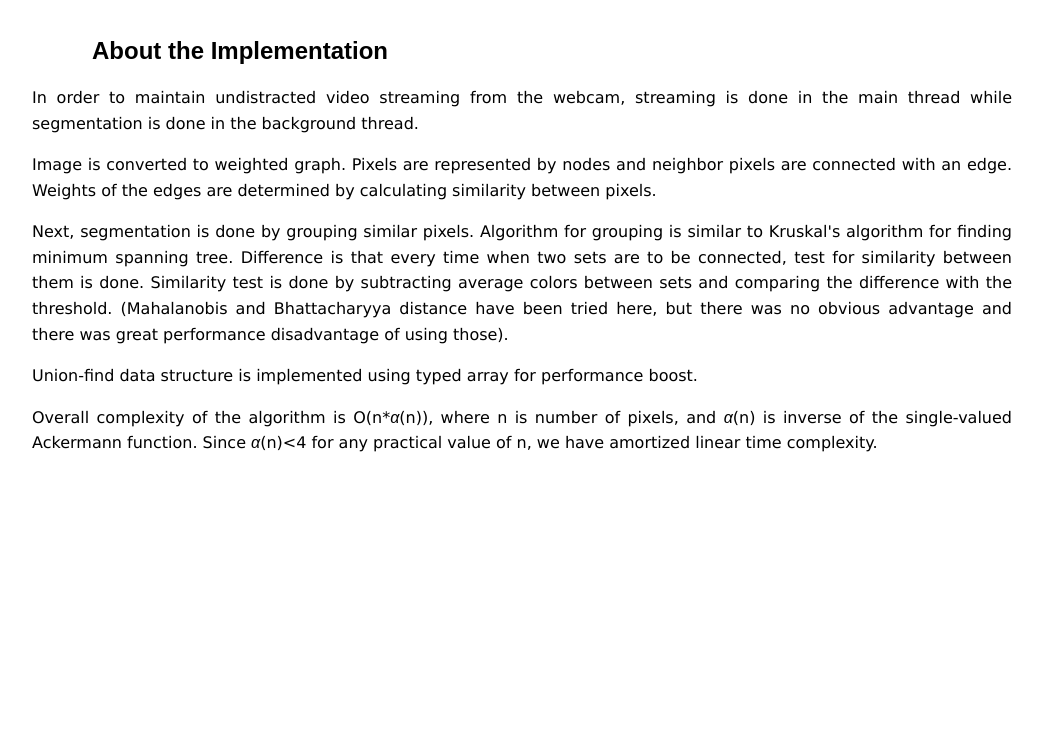
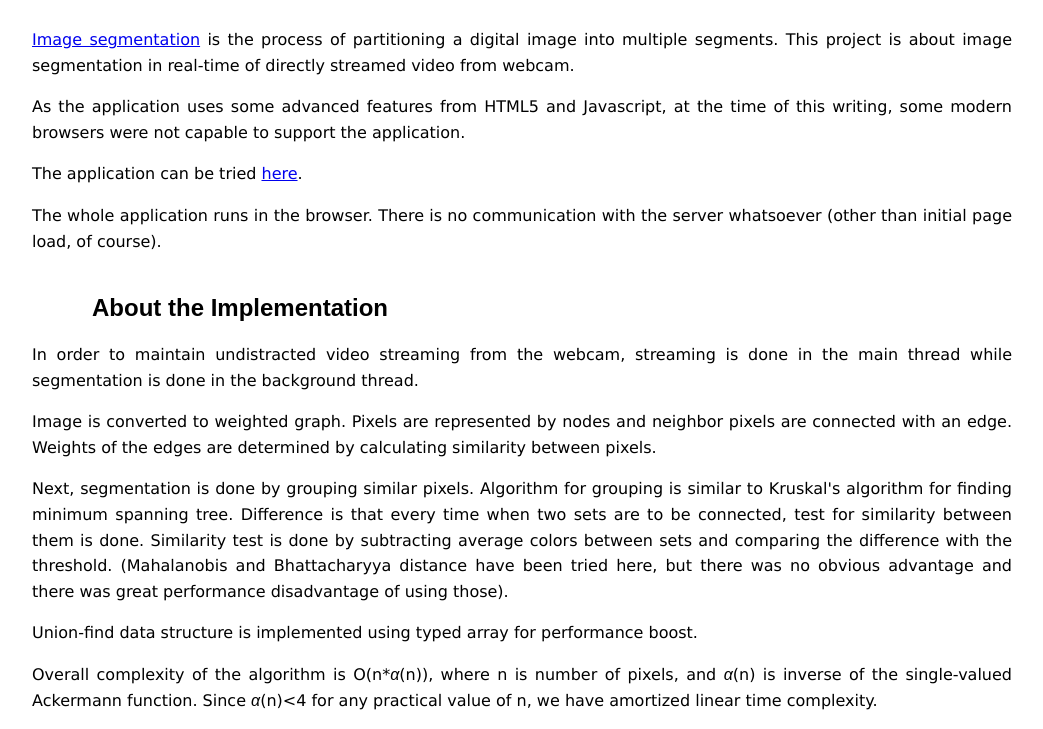
Before and after one commit to lukapopijac/real-time-image-segmentation, a plain HTML site: page index.html in a window 1280 px wide. Shown: the part 80-809 px from the top of the page, without its empty margins (118-1161 px from the left). Drawn offline with Linux system fonts and the light colour scheme.

Commit message:
added text about the image segmentation

```diff
--- a/index.html
+++ b/index.html
@@ -10,14 +10,26 @@
 		<article>
 			<h1>Real-time Image Segmentation</h1>
 
+			<p><a href="http://en.wikipedia.org/wiki/Image_segmentation">Image segmentation</a> is the process of partitioning a digital image into multiple segments. This project is about image segmentation in real-time of directly streamed video from webcam.</p>
+
+			<p>As the application uses some advanced features from HTML5 and Javascript, at the time of this writing, some modern browsers were not capable to support the application.</p>
+
+			<p>The application can be tried <a href="app/" target="_blank">here</a>.</p>
+
+			<p>The whole application runs in the browser. There is no communication with the server whatsoever (other than initial page load, of course).</p>
 
 			<h2>About the Implementation</h2>
 
 			<p>In order to maintain undistracted video streaming from the webcam, streaming is done in the main thread while segmentation is done in the background thread.</p>
+
 			<p>Image is converted to weighted graph. Pixels are represented by nodes and neighbor pixels are connected with an edge. Weights of the edges are determined by calculating similarity between pixels.</p>
+
 			<p>Next, segmentation is done by grouping similar pixels. Algorithm for grouping is similar to Kruskal's algorithm for finding minimum spanning tree. Difference is that every time when two sets are to be connected, test for similarity between them is done. Similarity test is done by subtracting average colors between sets and comparing the difference with the threshold. (Mahalanobis and Bhattacharyya distance have been tried here, but there was no obvious advantage and there was great performance disadvantage of using those).</p>
+
 			<p>Union-find data structure is implemented using typed array for performance boost.</p>
+
 			<p>Overall complexity of the algorithm is O(n*<span class="alpha">&alpha;</span>(n)), where n is number of pixels, and <span class="alpha">&alpha;</span>(n) is inverse of the single-valued Ackermann function. Since <span class="alpha">&alpha;</span>(n)&lt;4 for any practical value of n, we have amortized linear time complexity.</p>
+
 		</article>
 	</body>
 </html>
```
